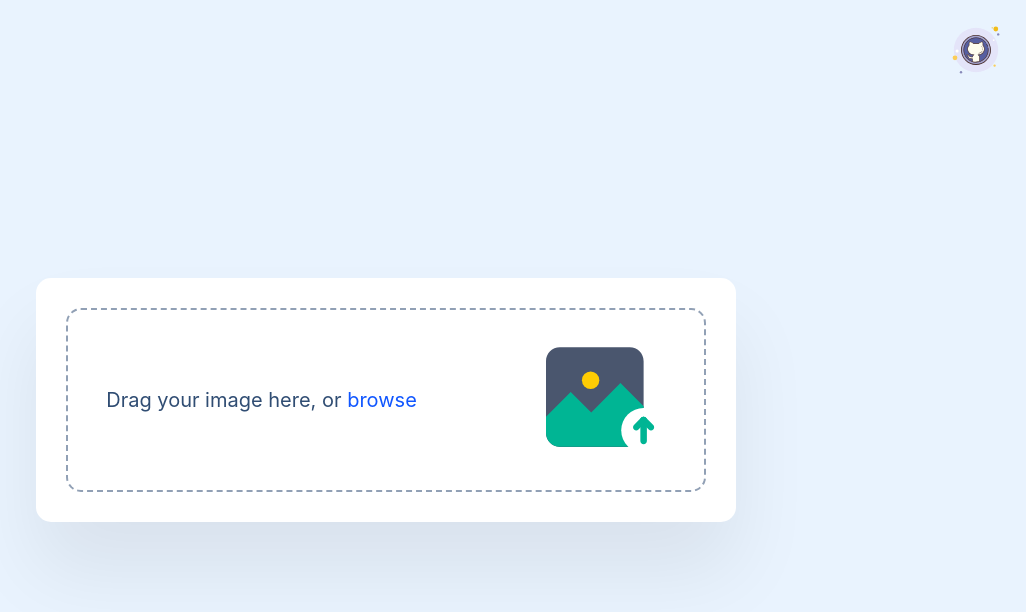
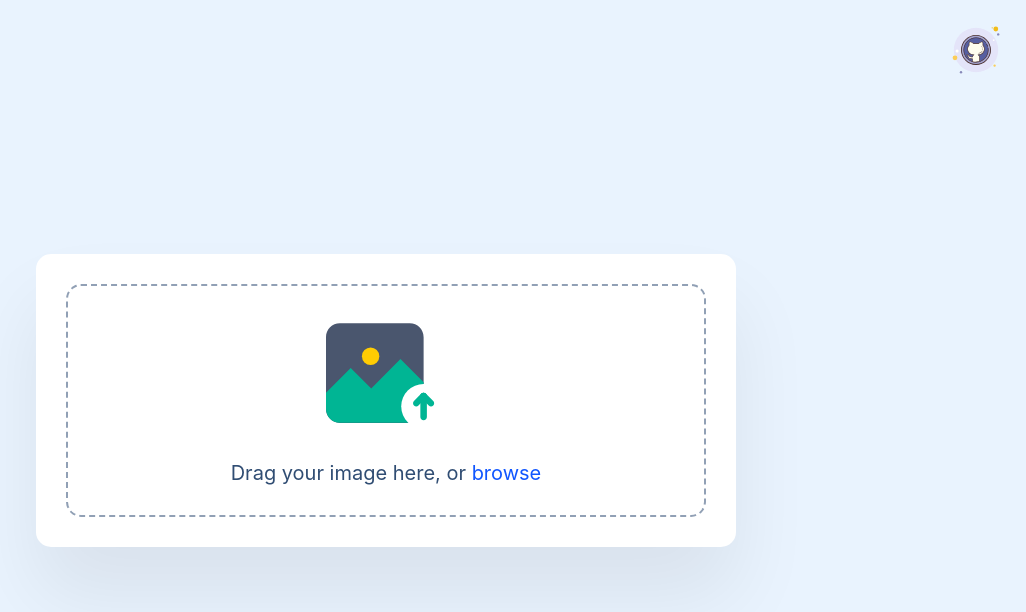
Before and after one commit to manvendra22/image-text-reader-backend, a React (Create React App) app in the folder client/: page / in a window 1280 px wide. Shown: the top 612 px of the page, without its empty margins (254-1280 px from the left). Built offline with nearby package versions, Linux system fonts and the light colour scheme.

Commit message:
[Style] Minor changes

```diff
--- a/client/src/components/Dropzone.js
+++ b/client/src/components/Dropzone.js
@@ -27,25 +27,24 @@ export default function Dropzone(props) {
             {
                 isDragReject ?
                     <div className={styles.dropzoneContent}>
-                        <div>File type not accepted,<br />
-                            or multiple files not allowed</div>
                         <img
                             src={failed} className={styles.dropLogo} alt="failed-logo"
                         />
+                        <div>File type not accepted / multiple files not allowed</div>
                     </div>
                     :
                     !isDragActive ?
                         <div className={styles.dropzoneContent}>
-                            <div>Drag your image here, or <span className={styles.highlight}>browse</span></div>
                             <img
                                 src={photo} className={styles.dropLogo} alt="upload-logo"
                             />
+                            <div>Drag your image here, or <span className={styles.highlight}>browse</span></div>
                         </div> :
                         <div className={styles.dropzoneContent}>
-                            <div>Drop your file here</div>
                             <img
                                 src={upload} className={styles.dropLogo} alt="uploading-logo"
                             />
+                            <div>Drop your file here</div>
                         </div>
 
             }
--- a/client/src/components/Dropzone.module.css
+++ b/client/src/components/Dropzone.module.css
@@ -1,17 +1,11 @@
 .dropzoneContent {
     width: 100%;
     padding: 30px;
-    display: flex;
-    justify-content: space-around;
-    align-items: center;
+    text-align: center;
     border: 2px dashed #91A0B5;
     border-radius: 15px;
     cursor: pointer;
     transition: all 0.3s ease;
-}
-
-.dropzoneContent>div {
-    width: 70%;
 }
 
 .dropzoneContent:hover {
@@ -25,7 +19,7 @@
 
 .dropLogo {
     height: 120px;
-    margin-left: 20px;
+    margin-bottom: 20px;
 }
 
 @media only screen and (max-width: 700px) {
```
